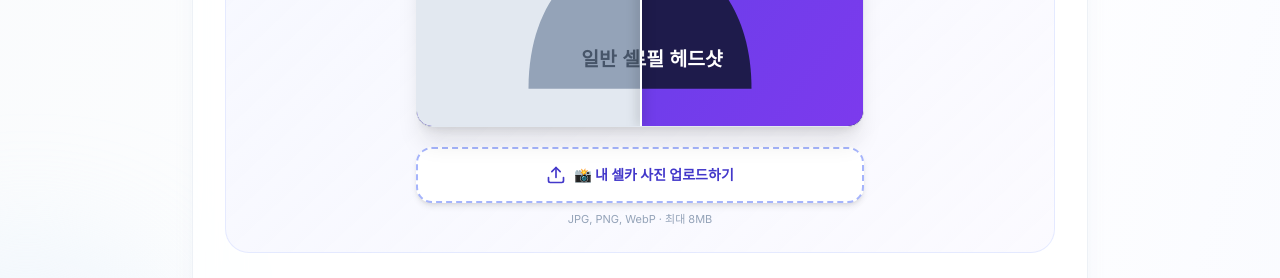
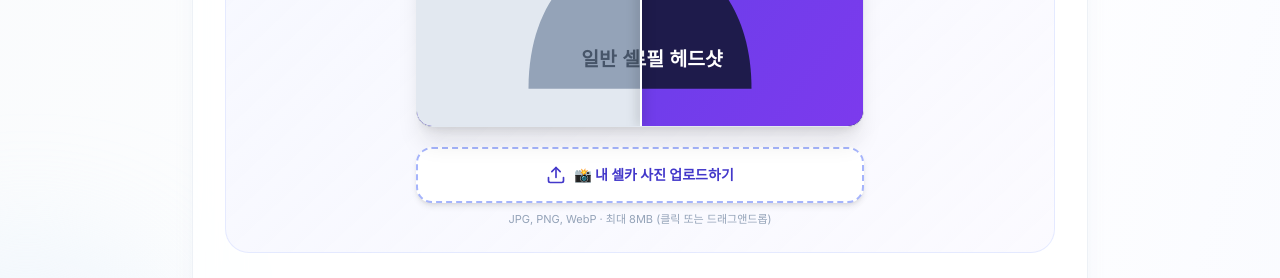
Before and after one commit to abraxass0511-lab/proshot, a Next.js app: page / in a window 1280 px wide. Shown: the part 1540-1818 px from the top of the page. Built offline with nearby package versions, Linux system fonts and the light colour scheme.

Commit message:
fix: use native HTML label htmlFor trigger for photo upload input

```diff
--- a/app/components/UploadCard.tsx
+++ b/app/components/UploadCard.tsx
@@ -606,21 +606,25 @@ export default function UploadCard() {
                 />
               </div>
 
-              {/* Upload Action Bar */}
-              <div className="pt-2 flex flex-col items-center gap-2">
+              {/* Upload Action Bar & Drag-and-drop Zone */}
+              <div
+                onDrop={handleDrop}
+                onDragOver={handleDragOver}
+                onDragLeave={handleDragLeave}
+                className="pt-2 flex flex-col items-center gap-2"
+              >
                 {!preview ? (
-                  <button
-                    type="button"
-                    onClick={() => inputRef.current?.click()}
-                    className="w-full max-w-md py-4 rounded-2xl bg-white border-2 border-dashed border-indigo-300 hover:border-indigo-500 hover:bg-indigo-50/50 text-indigo-700 font-bold text-sm shadow-md transition-all flex items-center justify-center gap-2 group"
+                  <label
+                    htmlFor="photo-upload-input"
+                    className="w-full max-w-md py-4 rounded-2xl bg-white border-2 border-dashed border-indigo-300 hover:border-indigo-500 hover:bg-indigo-50/50 text-indigo-700 font-bold text-sm shadow-md hover:shadow-lg transition-all flex items-center justify-center gap-2 group cursor-pointer"
                   >
                     <svg width="20" height="20" viewBox="0 0 24 24" fill="none" stroke="currentColor" strokeWidth="2" strokeLinecap="round" strokeLinejoin="round" className="group-hover:scale-110 transition-transform">
                       <path d="M21 15v4a2 2 0 0 1-2 2H5a2 2 0 0 1-2-2v-4" />
                       <polyline points="17 8 12 3 7 8" />
                       <line x1="12" y1="3" x2="12" y2="15" />
                     </svg>
-                    {"📸 내 셀카 사진 업로드하기"}
-                  </button>
+                    <span>📸 내 셀카 사진 업로드하기</span>
+                  </label>
                 ) : (
                   <div className="flex items-center gap-2 text-xs font-semibold text-emerald-600 bg-emerald-50 px-3 py-1.5 rounded-full border border-emerald-200">
                     <svg width="14" height="14" viewBox="0 0 24 24" fill="none" stroke="currentColor" strokeWidth="2.5" strokeLinecap="round">
@@ -630,18 +634,19 @@ export default function UploadCard() {
                   </div>
                 )}
                 <p className="text-[11px] text-slate-400">
-                  {"JPG, PNG, WebP · 최대 8MB"}
+                  {"JPG, PNG, WebP · 최대 8MB (클릭 또는 드래그앤드롭)"}
                 </p>
-              </div>
 
-              {/* Hidden file input */}
+                {/* Always active hidden file input with matching ID */}
                 <input
+                  id="photo-upload-input"
                   ref={inputRef}
                   type="file"
                   accept="image/jpeg,image/png,image/webp,image/heic"
                   onChange={handleFileChange}
                   className="hidden"
                 />
+              </div>
             </div>
 
             {/* AI Model Selection Tabs */}
```
Lines whose indentation alone changed are shown as unchanged.
